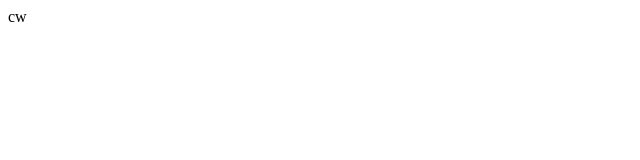
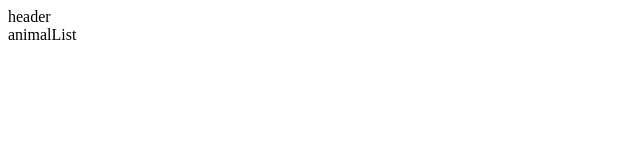
Before and after one commit to AndriyIvaniukh/OktenWebV2.0, a React (Create React App) app in the folder React/lesson3_hw/: page / in a window 1280 px wide. Shown: the top 160 px of the page, without its empty margins (0-640 px from the left). Built offline with nearby package versions, Linux system fonts and the light colour scheme; the HTML template or start-up script is replaced by a standard one.

Commit message:
lesson4 useReducer cw start

```diff
--- a/React/lesson3_hw/src/App.js
+++ b/React/lesson3_hw/src/App.js
@@ -1,9 +1,10 @@
 import React from 'react';
+import HomePage from "./pages/homePage";
 
 const App = () => {
     return (
         <div>
-            cw
+            <HomePage/>
         </div>
     );
 };
--- /dev/null
+++ b/React/lesson3_hw/src/components/AninalsList.js
@@ -0,0 +1,11 @@
+import React from 'react';
+
+const AninalsList = () => {
+    return (
+        <div>
+            animalList
+        </div>
+    );
+};
+
+export default AninalsList;
--- /dev/null
+++ b/React/lesson3_hw/src/components/Header.js
@@ -0,0 +1,11 @@
+import React from 'react';
+
+const Header = () => {
+    return (
+        <div>
+            header
+        </div>
+    );
+};
+
+export default Header;
--- /dev/null
+++ b/React/lesson3_hw/src/pages/homePage.js
@@ -0,0 +1,14 @@
+import React from 'react';
+import Header from "../components/Header";
+import AninalsList from "../components/AninalsList";
+
+const HomePage = () => {
+    return (
+        <div>
+            <Header/>
+            <AninalsList/>
+        </div>
+    );
+};
+
+export default HomePage;
```
